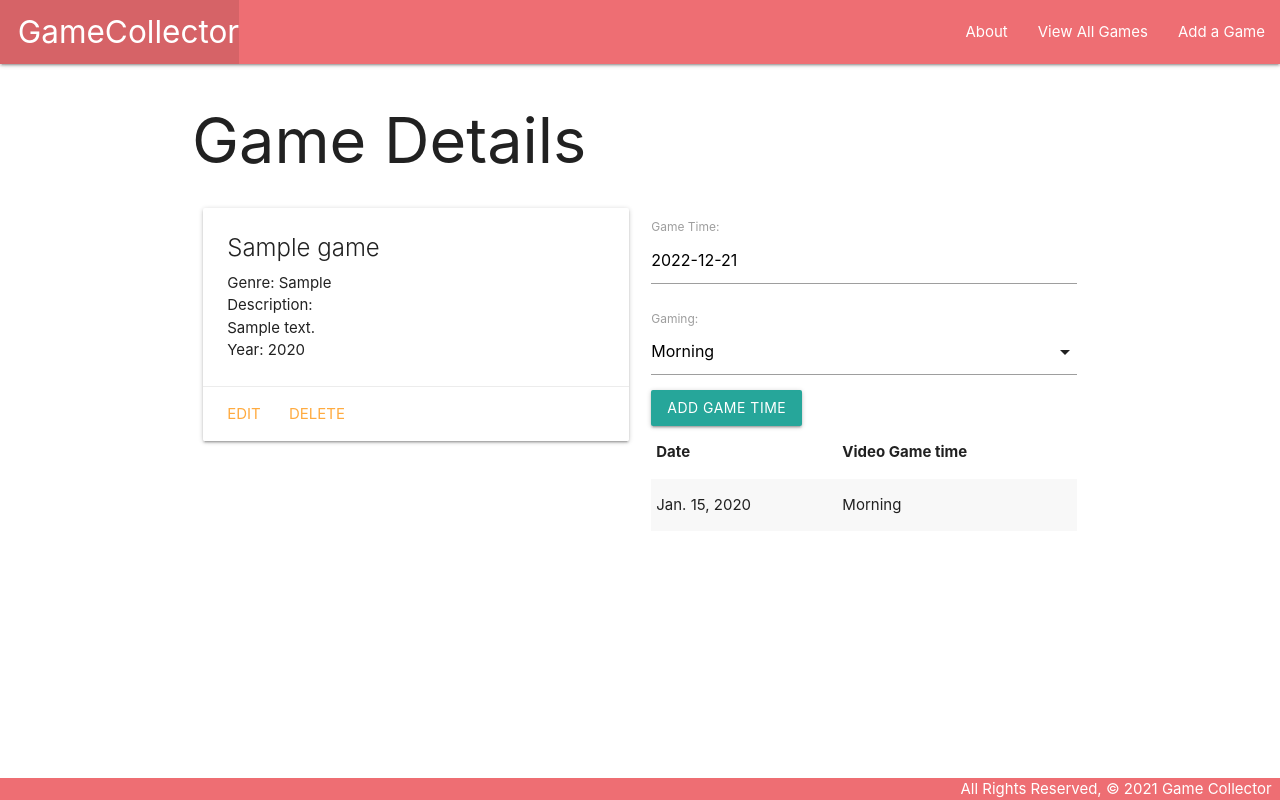
After one commit to dvbernardo97/CollectorsLab, a Django app: page /games/1 in a window 1280 px wide. The commit adds this page. Run offline with Django 3.2, Linux system fonts and the light colour scheme; tables that the repository leaves empty hold one stand-in row (values such as "Sample post").

Commit message:
part 4 done

```diff
--- a/gamescollector/settings.py
+++ b/gamescollector/settings.py
@@ -113,7 +113,7 @@ USE_I18N = True
 
 USE_L10N = True
 
-USE_TZ = True
+USE_TZ = False
 
 
 # Static files (CSS, JavaScript, Images)
--- a/main_app/admin.py
+++ b/main_app/admin.py
@@ -1,7 +1,7 @@
 from django.contrib import admin
-
-from .models import Game
+from .models import Game, Time
 
 # Register your models here.
 
 admin.site.register(Game)
+admin.site.register(Time)
--- /dev/null
+++ b/main_app/forms.py
@@ -0,0 +1,8 @@
+from django.forms import ModelForm
+from .models import Time
+
+
+class TimeForm(ModelForm):
+    class Meta:
+        model = Time
+        fields = ["date", "gaming"]
--- a/main_app/models.py
+++ b/main_app/models.py
@@ -1,4 +1,7 @@
 from django.db import models
+from django.urls import reverse
+
+VIDEOS = (("M", "Morning"), ("A", "Afternoon"), ("E", "Evening"))
 
 # Create your models here.
 class Game(models.Model):
@@ -9,3 +12,19 @@ class Game(models.Model):
 
     def __str__(self):
         return self.name
+
+    def get_absolute_url(self):
+        return reverse("detail", kwargs={"game_id": self.id})
+
+
+class Time(models.Model):
+    date = models.DateField("Game Time")
+    gaming = models.CharField(max_length=1, choices=VIDEOS, default=VIDEOS[0][0])
+
+    game = models.ForeignKey(Game, on_delete=models.CASCADE)
+
+    def __str__(self):
+        return f"{self.get_gaming_display()} on {self.date}"
+
+    class Meta:
+        ordering = ["-date"]
--- a/main_app/templates/about.html
+++ b/main_app/templates/about.html
@@ -1,4 +1,4 @@
-{% extends 'home.html' %}
+{% extends 'base.html' %}
 {% block content %}
 
 <h1>About the Game Collector</h1>
--- /dev/null
+++ b/main_app/templates/base.html
@@ -0,0 +1,37 @@
+{% load static %}
+
+<!DOCTYPE html>
+<html lang="en">
+<head>
+  <meta charset="UTF-8">
+  <meta name="viewport" content="width=device-width, initial-scale=1.0">
+  <meta http-equiv="X-UA-Compatible" content="ie=edge">
+  <title>Games Collector</title>
+  <link rel="stylesheet" href="https://cdnjs.cloudflare.com/ajax/libs/materialize/1.0.0/css/materialize.min.css">
+  <link rel="stylesheet" type="text/css" href="{% static 'css/style.css' %}">
+  <script src="https://cdnjs.cloudflare.com/ajax/libs/materialize/1.0.0/js/materialize.min.js"></script>
+</head>
+<body>
+  <header class="navbar-fixed">
+    <nav>
+      <div class="nav-wrapper">
+        <ul>
+          <li><a href="/" class="left brand-logo">&nbsp;&nbsp;GameCollector</a></li>
+        </ul>
+        <ul class="right">
+        <li><a href="{% url 'about' %}">About</a></li>
+        <li><a href="/games">View All Games</a></li>
+        <li><a href="{% url 'games_create' %}">Add a Game</a></li>
+        </ul>
+      </div>
+    </nav>
+  </header>
+  <main class="container">
+    {% block content %}
+    {% endblock %}
+  </main>
+  <footer class="page-footer">
+    <div class="right">All Rights Reserved, &copy; 2021 Game Collector &nbsp;</div>
+  </footer>
+</body>
+</html>
--- /dev/null
+++ b/main_app/templates/games/detail.html
@@ -0,0 +1,58 @@
+{% extends 'base.html' %}
+{% block content %}
+
+<h1>Game Details</h1>
+
+<div class="row">
+  <div class="col s6">
+    <div class="card">
+      <div class="card-content">
+        <span class="card-title">{{ game.name }}</span>
+        <p>Genre: {{ game.genre }}</p>
+        <p>Description: {{ game.description|linebreaks }}</p>
+      {% if game.year > 2000 %}
+        <p>Year: {{ game.year }}</p>
+      {% else %}
+        <p>Year: Old</p>
+      {% endif %}
+    </div>
+    <div class="card-action">
+      <a href="{% url 'games_update' game.id %}">Edit</a>
+      <a href="{% url 'games_delete' game.id %}">Delete</a>
+      </div>
+    </div>
+  </div>
+  <div class="col s6">
+    <form action="{% url 'add_time' game.id %}" method="POST">
+      {% csrf_token %}
+      {{ time_form.as_p }}
+      <input type="submit" class="btn" value="Add Game time">
+    </form>
+    <table class="striped">
+      <thead>
+        <tr><th>Date</th><th>Video Game time</th></tr>
+      </thead>
+      <tbody>
+        {% for time in game.time_set.all %}
+          <tr>
+            <td>{{time.date}}</td>
+            <td>{{time.get_gaming_display}}</td>
+          </tr>
+        {% endfor %}
+      </tbody>
+    </table>
+  </div>
+</div>
+<script>
+  const dateEl = document.getElementById('id_date');
+  M.Datepicker.init(dateEl, {
+    format: 'yyyy-mm-dd',
+    defaultDate: new Date(),
+    setDefaultDate: true,
+    autoClose: true
+  });
+
+  const selectEl = document.getElementById('id_gaming');
+  M.FormSelect.init(selectEl);
+</script>
+{% endblock %}
--- a/main_app/urls.py
+++ b/main_app/urls.py
@@ -1,8 +1,15 @@
 from django.urls import path
 from . import views
+
 
 urlpatterns = [
     path("", views.home, name="home"),
     path("about/", views.about, name="about"),
-    path("games/", views.games_index, name="games"),
+    # path("games/", views.games_index, name="game"),
+    path("games/", views.GameList.as_view(), name="game"),
+    path("games/<int:game_id>", views.games_detail, name="detail"),
+    path("games/<int:pk>/update/", views.GameUpdate.as_view(), name="games_update"),
+    path("games/<int:pk>/delete/", views.GameDelete.as_view(), name="games_delete"),
+    path("games/create/", views.GameCreate.as_view(), name="games_create"),
+    path("games/<int:game_id>/add_time/", views.add_time, name="add_time"),
 ]
--- a/main_app/views.py
+++ b/main_app/views.py
@@ -1,30 +1,56 @@
-from django.shortcuts import render
-from django.http import HttpResponse
+from django.shortcuts import render,redirect
 from .models import Game
-
-
-# class Game:
-#     def __init__(self, name, genre, description, year):
-#         self.name = name
-#         self.genre = genre
-#         self.description = description
-#         self.year = year
-
-
-# games = [
-#     Game("Fantasy", "Genshin", "mobile game", 2020),
-#     Game("FPS", "MW2", "War game", 2022),
-#     Game("RPG", "Final Fantasy", "Story Game", 1990),
-# ]
-
+from django.views.generic import ListView
+from django.views.generic.edit import CreateView, UpdateView, DeleteView
+from .forms import TimeForm
 
 # Create your views here.
 # Add the following import
 def home(request):
     return render(request, "home.html")
+
+
 def about(request):
     return render(request, "about.html")
-# Add new view
-def games_index(request):
-    games = Game.objects.all()
-    return render(request, "games/index.html", {"games": games})
+
+
+# def games_index(request):
+#     games = Game.objects.all()
+#     return render(request, "games/index.html", {"games": games})
+class GameList(ListView):
+    model = Game
+    template_name = "games/index.html"
+
+
+class GameCreate(CreateView):
+    model = Game
+    fields = "__all__"
+    success_url = "/games/"
+
+
+class GameUpdate(UpdateView):
+    model = Game
+    fields = ["genre", "description", "year"]
+
+
+class GameDelete(DeleteView):
+    model = Game
+    success_url = "/games/"
+
+
+def games_detail(request, game_id):
+    game = Game.objects.get(id=game_id)
+    time_form = TimeForm()
+    return render(request, "games/detail.html", {"game": game, "time_form": time_form})
+
+
+def add_time(request, game_id):
+    form = TimeForm(request.POST)
+    # validate the form
+    if form.is_valid():
+        # don't save the form to the db until it
+        # has the cat_id assigned
+        new_time = form.save(commit=False)
+        new_time.game_id = game_id
+        new_time.save()
+    return redirect("detail", game_id=game_id)
```
Also changed, not shown: main_app/templates/games/index.html (+11 -9 lines), main_app/templates/home.html (+4 -35 lines), main_app/templates/main_app/game_confirm_delete.html (added, +13 -0 lines), main_app/templates/main_app/game_form.html (added, +20 -0 lines), main_app/migrations/0001_initial.py, main_app/migrations/0002_auto_20221220_0609.py (added), main_app/migrations/0003_gaming.py (added), main_app/migrations/0004_auto_20221220_0834.py (added), main_app/migrations/0005_auto_20221221_0140.py (added).
